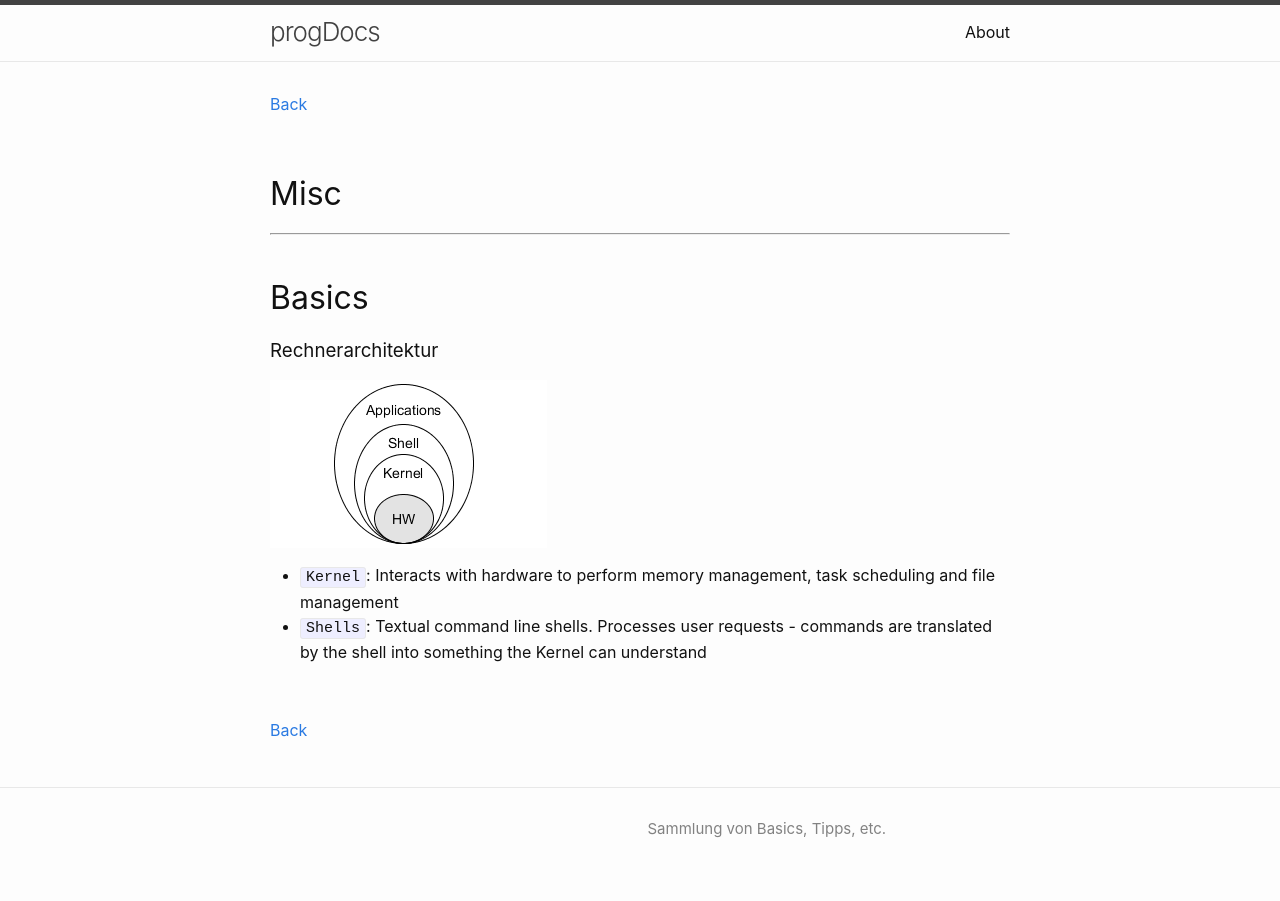
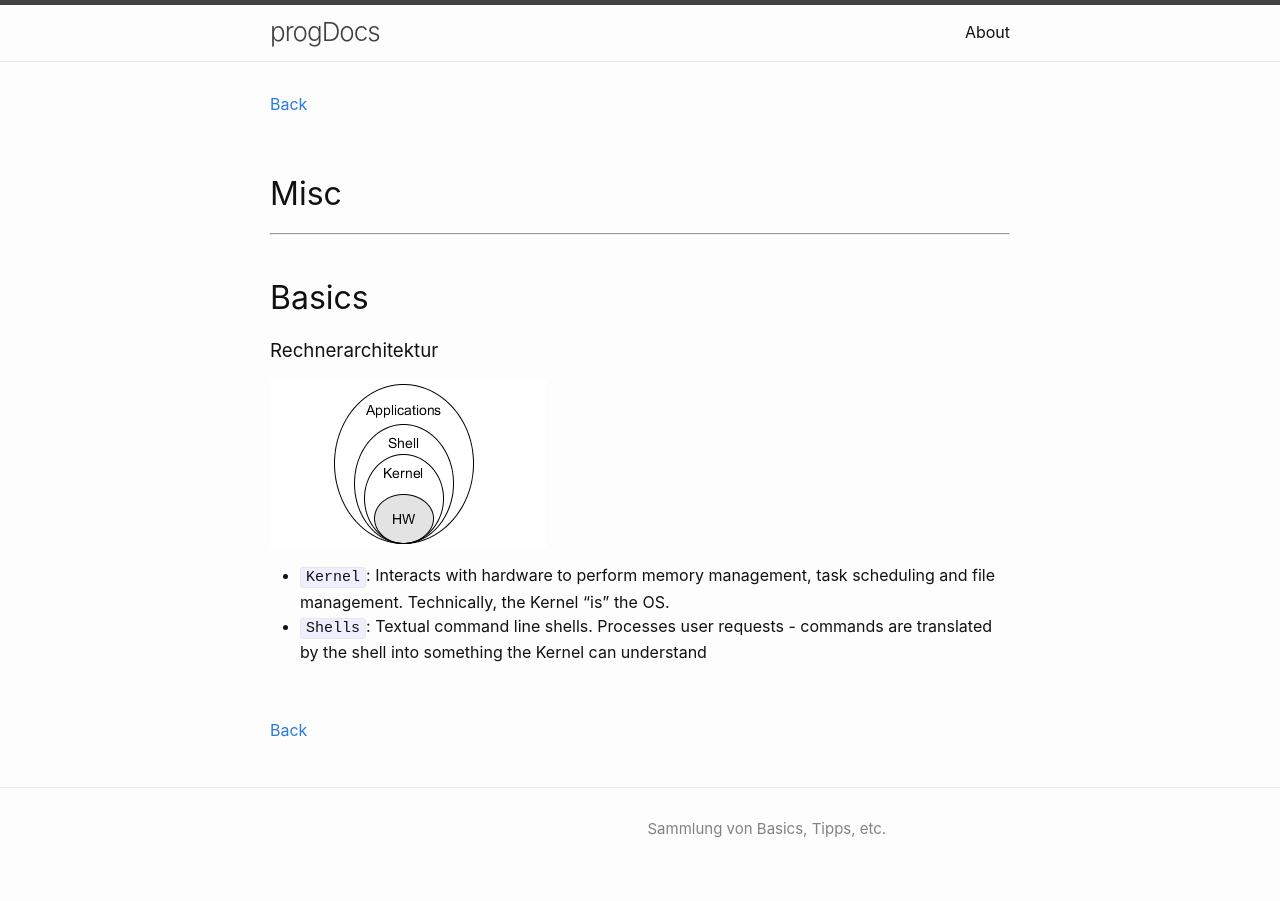
Before and after one commit to Hautaklyttn/progDocs, a Jekyll site: the page built from docs/articles/misc.md, in a window 1280 px wide. Built offline with Jekyll 4.4.1, drawn with Linux system fonts in a browser that asks for light colours.

Commit message:
Ergänzungen

```diff
--- a/docs/articles/misc.md
+++ b/docs/articles/misc.md
@@ -16,7 +16,7 @@ layout: default
 ### Rechnerarchitektur
 ![01](../assets/pics/architecture.png)
 
-- `Kernel`: Interacts with hardware to perform memory management, task scheduling and file management
+- `Kernel`: Interacts with hardware to perform memory management, task scheduling and file management. Technically, the Kernel "is" the OS.
 - `Shells`: Textual command line shells. Processes user requests - commands are translated by the shell into something the Kernel can understand
 
 &nbsp;
```
Also changed, not shown: docs/articles/c_cpp.md (+16 -15 lines).
